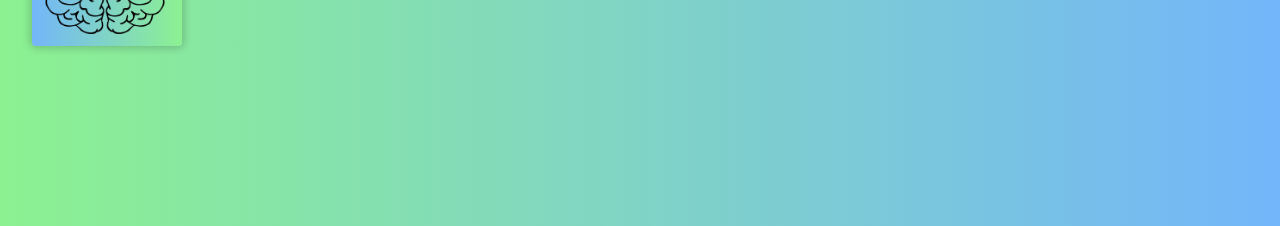
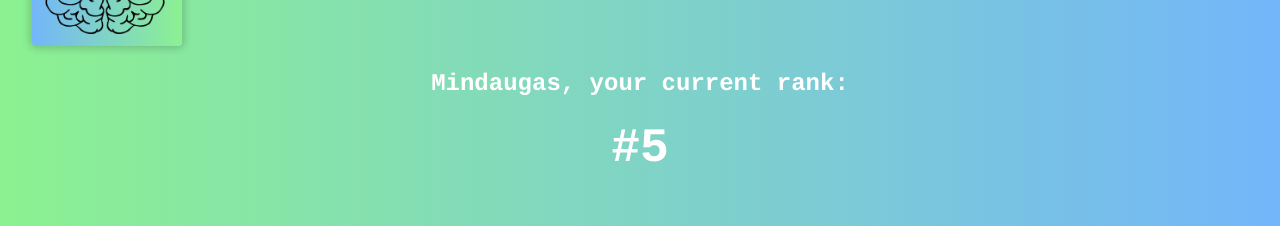
Before and after one commit to MiUlon/MagicBrainLearning4, a React (Create React App) app in the folder magicbrainlearning4/: page / in a window 1280 px wide. Shown: the part 270-496 px from the top of the page. Built offline with nearby package versions, Linux system fonts and the light colour scheme.

Commit message:
changes 3

```diff
--- a/magicbrainlearning4/src/App.js
+++ b/magicbrainlearning4/src/App.js
@@ -1,6 +1,7 @@
 import React, { Component } from 'react';
 import SignIn from './Components/SignIn/SignIn';
 import Logo from './Components/Logo/Logo';
+import Rank from './Components/Rank/Rank';
 import './App.css';
 import ParticlesBg from 'particles-bg';
 
@@ -11,6 +12,7 @@ class App extends Component {
         <ParticlesBg type="fountain" bg={true} />
         <SignIn />
         <Logo />
+        <Rank />
       </div>
     )
   }
--- /dev/null
+++ b/magicbrainlearning4/src/Components/Rank/Rank.css
@@ -0,0 +1,7 @@
+.RankDesign {
+    font-weight: 600;
+}
+
+.RankMarginTop {
+    margin-top: 0;
+}
--- /dev/null
+++ b/magicbrainlearning4/src/Components/Rank/Rank.js
@@ -0,0 +1,13 @@
+import React from 'react';
+import './Rank.css';
+
+const Rank = () => {
+    return (
+        <div>
+            <p className='center white f3 RankDesign'>Mindaugas, your current rank:</p>
+            <p className='center white f1 RankDesign RankMarginTop'>#5</p>
+        </div>
+    )
+}
+
+export default Rank;
```
